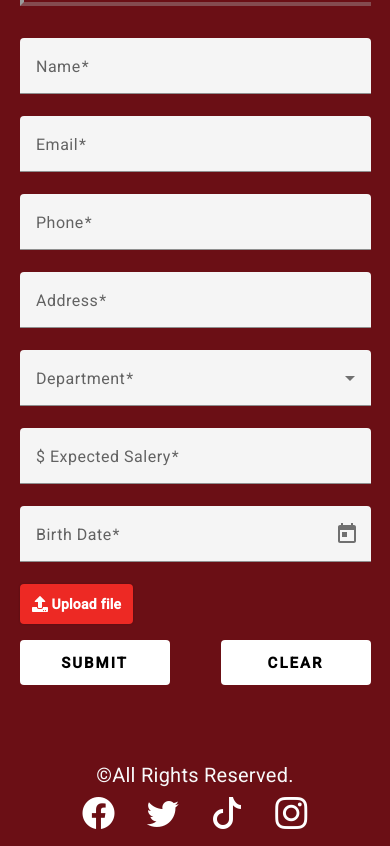
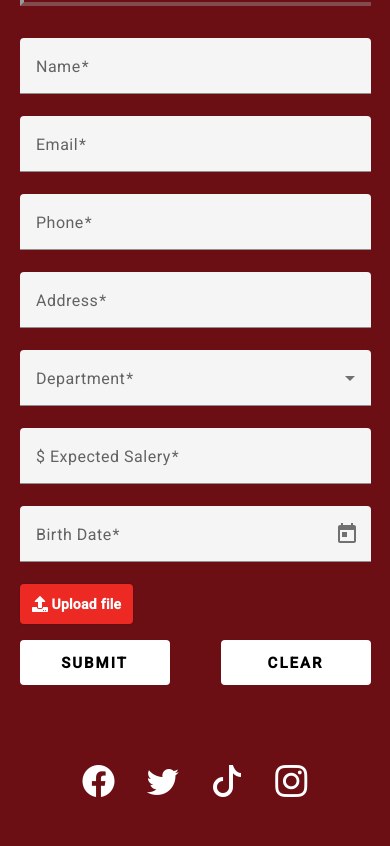
Before and after one commit to Mustafa-Seif/AngularAdmissionForm, an Angular app: page / in a window 390 px wide. Shown: the part 646-1492 px from the top of the page. After the commit the page ends 1460 px from the top, so only its background shows below. Built offline with nearby package versions, Linux system fonts and the light colour scheme.

Commit message:
remove copy right div from footer

```diff
--- a/src/app/components/footer/footer.component.html
+++ b/src/app/components/footer/footer.component.html
@@ -1,10 +1,6 @@
 <footer>
   <div class="container">
-    <div class="row justify-content-between align-items-center">
-      <div class="col-md-6 text-start text-light fs-5 Rights">
-        <p>&#xa9;All Rights Reserved.</p>
-      </div>
-      <ul class="col-md-6  text-end">
+      <ul>
         <li>
           <a href="#"><i class="bi bi-facebook"></i></a>
         </li>
@@ -18,6 +14,5 @@
           <a href="#"><i class="bi bi-instagram"></i></a>
         </li>
       </ul>
-    </div>
   </div>
 </footer>
--- a/src/app/components/footer/footer.component.scss
+++ b/src/app/components/footer/footer.component.scss
@@ -1,5 +1,6 @@
 footer {
   ul {
+    text-align: end;
     li {
       display: inline;
       margin: 0 0 0 1rem;
@@ -28,8 +29,5 @@ footer {
         margin: 0 1rem;
       }
     }
-    .Rights {
-      text-align: center !important;
-    }
   }
 }
```
